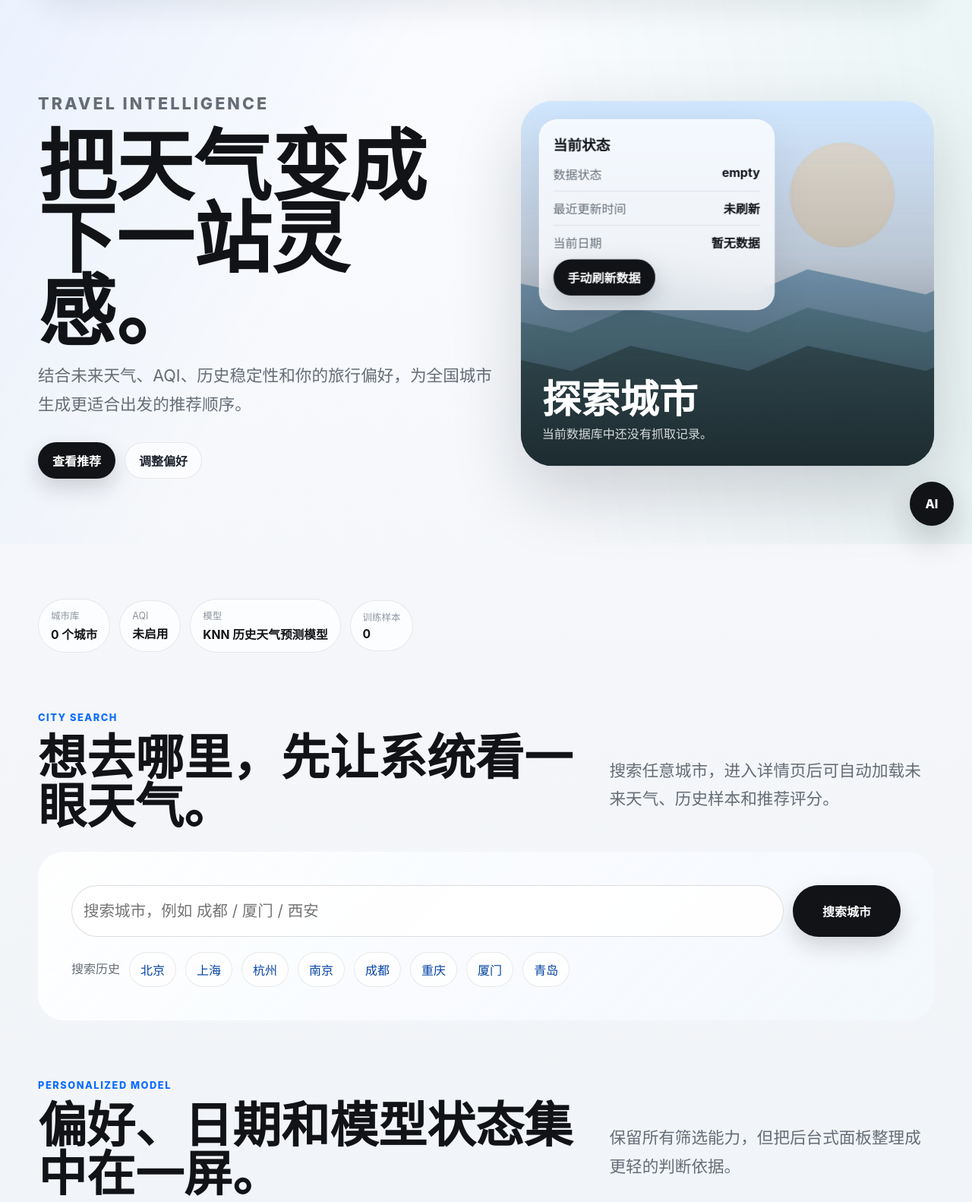
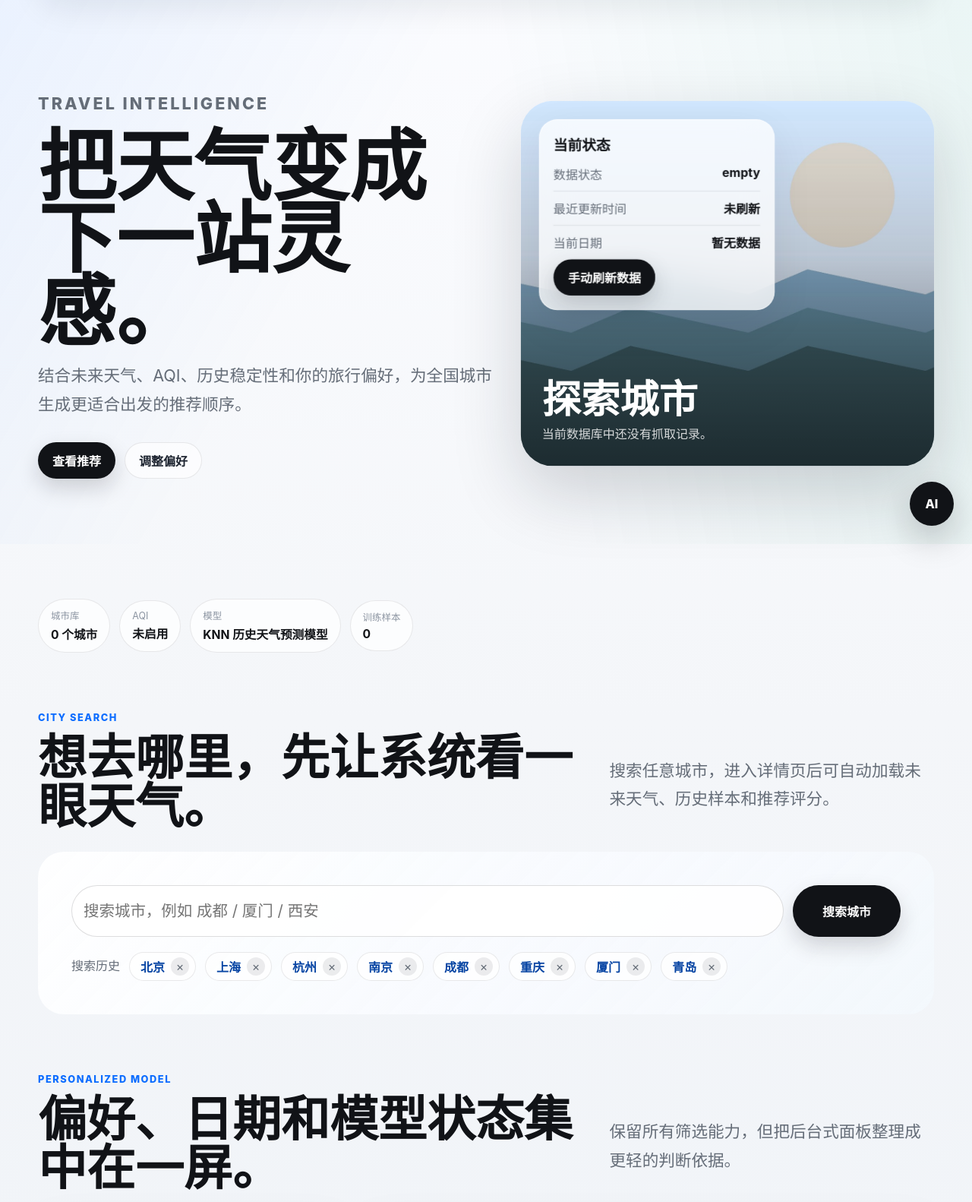
Before and after one commit to Woterous/travel-weather-recommender, a Flask app: page / in a window 1280 px wide. Shown: the part 84-1666 px from the top of the page at 76% size. Run offline with Flask 3, Linux system fonts and the light colour scheme; data comes from the database, SQL or seed files in the repository; data that the repository does not hold is empty.

Commit message:
Allow deleting search history chips

```diff
--- a/web/static/css/style.css
+++ b/web/static/css/style.css
@@ -383,7 +383,7 @@
 
 .status-item,
 .metric-tile,
-.added-city-row a,
+.history-city-chip,
 .tag-list li {
     border: 1px solid var(--line);
     border-radius: 999px;
@@ -525,19 +525,54 @@
 }
 
 .city-name-list form,
+.history-city-chip form,
 .inline-action-form,
 .inline-delete-form {
     margin: 0;
 }
 
 .city-name-list button,
-.added-city-row a {
+.history-city-chip {
     padding: 10px 14px;
     border: 1px solid var(--line);
     border-radius: 999px;
     background: rgba(255, 255, 255, 0.74);
     color: var(--brand-strong);
     cursor: pointer;
+}
+
+.history-city-chip {
+    display: inline-flex;
+    align-items: center;
+    gap: 8px;
+    padding: 6px 8px 6px 14px;
+}
+
+.history-city-chip a {
+    color: var(--brand-strong);
+    font-weight: 680;
+}
+
+.history-city-delete {
+    width: 24px;
+    height: 24px;
+    display: inline-grid;
+    place-items: center;
+    border: 0;
+    border-radius: 50%;
+    background: rgba(17, 19, 23, 0.08);
+    color: var(--muted);
+    cursor: pointer;
+    font-size: 1rem;
+    line-height: 1;
+    transition: background 180ms var(--ease), color 180ms var(--ease);
+}
+
+.history-city-delete:hover,
+.history-city-delete:focus {
+    background: rgba(220, 58, 58, 0.12);
+    color: #b42323;
+    outline: none;
 }
 
 .city-name-list button {
--- a/web/templates/index.html
+++ b/web/templates/index.html
@@ -150,7 +150,18 @@
         <div class="added-city-row">
             <span class="muted">搜索历史</span>
             {% for item in added_cities[:8] %}
-                <a href="{{ url_for('city_detail', city_slug=item.slug) }}?{{ query_with(preferences, date=selected_date) }}">{{ item.name }}</a>
+                <div class="history-city-chip">
+                    <a href="{{ url_for('city_detail', city_slug=item.slug) }}?{{ query_with(preferences, date=selected_date) }}">{{ item.name }}</a>
+                    <form method="post" action="{{ url_for('delete_city') }}" onsubmit="return confirm('确定删除 {{ item.name }} 吗？');">
+                        <input type="hidden" name="slug" value="{{ item.slug }}">
+                        <input type="hidden" name="name" value="{{ item.name }}">
+                        {% for key, value in preferences.items() %}
+                            <input type="hidden" name="{{ key }}" value="{{ value }}">
+                        {% endfor %}
+                        <input type="hidden" name="date" value="{{ selected_date }}">
+                        <button type="submit" class="history-city-delete" aria-label="删除 {{ item.name }}" title="删除">&times;</button>
+                    </form>
+                </div>
             {% endfor %}
         </div>
         {% endif %}
```
Also changed, not shown: tests/test_smoke.py (+20 -0 lines).
